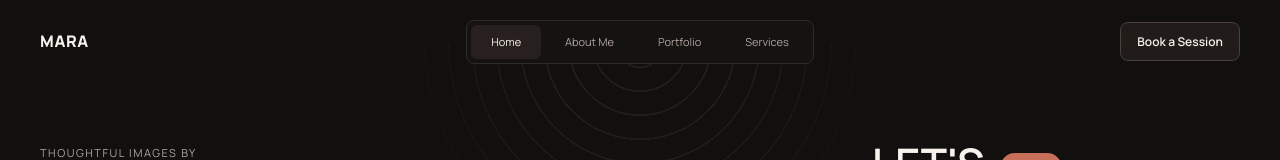
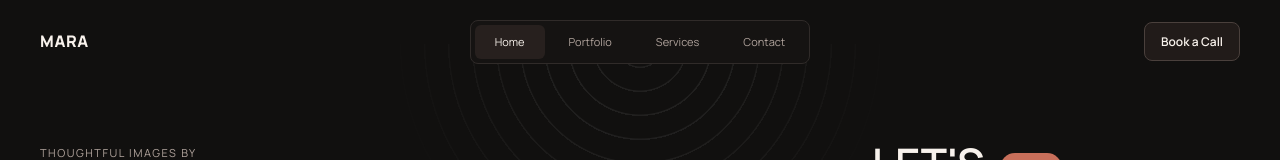
Before and after one commit to benjivelezrivera2-eng/photographer-portfolio, a plain HTML site: page index.html in a window 1280 px wide. Shown: the top 160 px of the page. Drawn offline with Linux system fonts and the light colour scheme.

Commit message:
Update navigation to match course brief

```diff
--- a/index.html
+++ b/index.html
@@ -23,11 +23,11 @@
     </button>
     <nav class="nav__menu" aria-label="Main">
       <a class="is-active" href="#home">Home</a>
-      <a href="#about">About Me</a>
       <a href="#portfolio">Portfolio</a>
       <a href="#services">Services</a>
+      <a href="#contact">Contact</a>
     </nav>
-    <a class="btn btn--outline nav__cta" href="#contact">Book a Session</a>
+    <a class="btn btn--outline nav__cta" href="#contact">Book a Call</a>
   </header>
 
   <main id="home">
```
